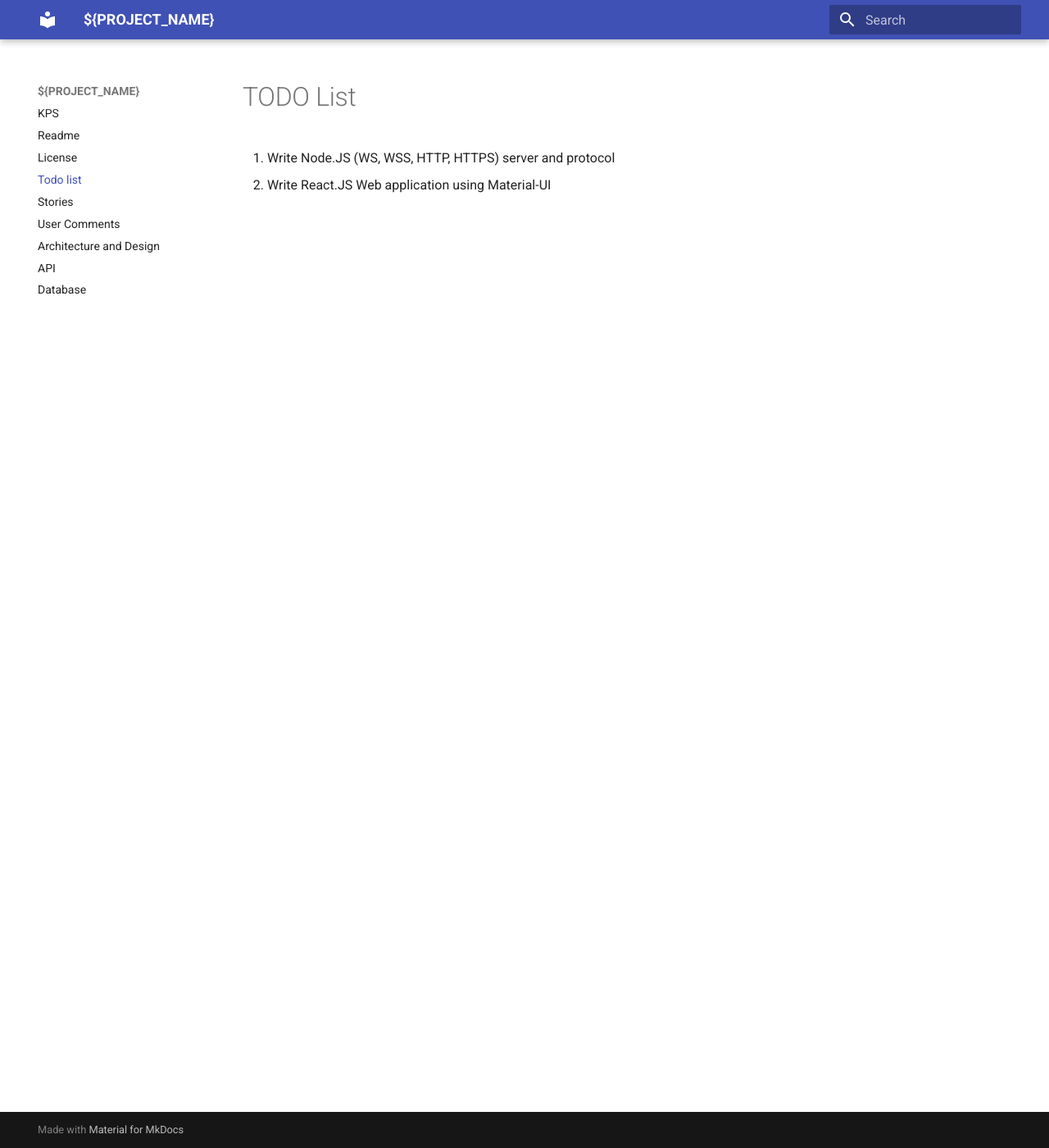
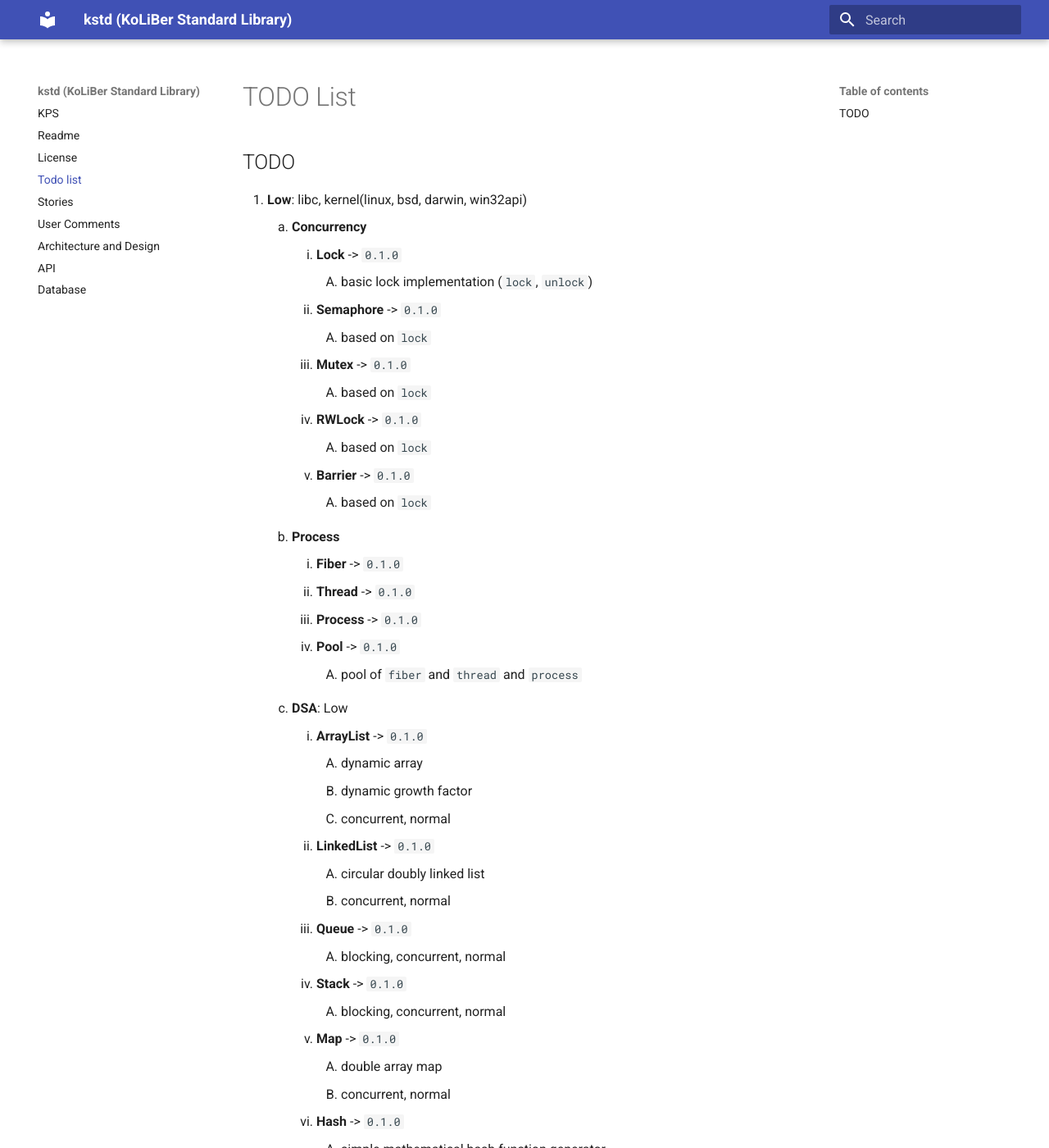
Before and after one commit to ckoliber/kstd, an MkDocs documentation site: the page built from docs/docs/TODO.md, in a window 1280 px wide and 1400 px high. Shown: the whole window at 82% size. Built offline with MkDocs 1.6.1 and Material for MkDocs 9.7.7, drawn with Linux system fonts in a browser that asks for light colours; old or Windows-style settings are respelled for this version of MkDocs; some of the changed text lies outside the part shown.

Commit message:
kstd Cycling Commit

```diff
--- a/docs/docs/TODO.md
+++ b/docs/docs/TODO.md
@@ -1,4 +1,75 @@
 # TODO List
 
-1. Write Node.JS (WS, WSS, HTTP, HTTPS) server and protocol
-2. Write React.JS Web application using Material-UI
+## TODO
+
+1. __Low__: libc, kernel(linux, bsd, darwin, win32api)
+    1. __Concurrency__
+        1. __Lock__ -> `0.1.0`
+            1. basic lock implementation (`lock`, `unlock`)
+        2. __Semaphore__ -> `0.1.0`
+            1. based on `lock`
+        3. __Mutex__ -> `0.1.0`
+            1. based on `lock`
+        4. __RWLock__ -> `0.1.0`
+            1. based on `lock`
+        5. __Barrier__ -> `0.1.0`
+            1. based on `lock`
+    2. __Process__
+        1. __Fiber__ -> `0.1.0`
+        2. __Thread__ -> `0.1.0`
+        3. __Process__ -> `0.1.0`
+        4. __Pool__ -> `0.1.0`
+            1. pool of `fiber` and `thread` and `process`
+    3. __DSA__: Low
+        1. __ArrayList__ -> `0.1.0`
+            1. dynamic array
+            2. dynamic growth factor
+            3. concurrent, normal
+        2. __LinkedList__ -> `0.1.0`
+            1. circular doubly linked list
+            2. concurrent, normal
+        3. __Queue__ -> `0.1.0`
+            1. blocking, concurrent, normal
+        4. __Stack__ -> `0.1.0`
+            1. blocking, concurrent, normal
+        5. __Map__ -> `0.1.0`
+            1. double array map
+            2. concurrent, normal
+        6. __Hash__ -> `0.1.0`
+            1. simple mathematical hash function generator
+        7. __Set__ -> `0.1.0`
+            1. concurrent, normal
+        8. __HashMap__ -> `0.1.0`
+            1. concurrent, normal
+    4. __Security__ -> `0.2.0`
+2. __IO__
+    1. __Memory__ -> `0.1.0`
+        1. cross platform `malloc`, `calloc`, `realloc`, `free`
+    2. __File__
+        1. __FD__
+            1. get fd from `stdio`, `memory`, `socket`, `file`
+            2. control (fcntl) operators: `nonblock`, `block`
+        2. __Poller__
+            1. has fd set for polling array of fd's
+            2. set's nonblocking flag on fd
+        3. __Pipe__
+            1. filter pipe
+            2. map pipe
+            3. reduce pipe
+    3. __Net__: DSA, Low
+        1. __TCP__ -> `0.1.0`
+            1. TCP socket `server` and `client`
+        2. __UDP__ -> `0.1.0`
+            1. UDP socket `server` and `client`
+        3. __TLS__ -> `0.1.0`
+            1. TLS socket `server` and `client`
+        4. __HTTP__ -> `0.1.0`
+            1. HTTP `server` and `client`
+        5. __HTTPS__ -> `0.1.0`
+            1. HTTPS `server` and `client`
+        6. __WS__ -> `0.1.0`
+            1. WebSocket `server` and `client`
+        7. __WSS__ -> `0.1.0`
+            1. WebSocketSecure `server` and `client`
+        8. __SSE__ -> `0.1.0`
+            1. ServerSendEvent `server` and `client`
--- a/docs/mkdocs.yml
+++ b/docs/mkdocs.yml
@@ -1,4 +1,4 @@
-site_name: ${PROJECT_NAME}
+site_name: kstd (KoLiBer Standard Library)
 pages:
   - 'KPS': KPS.md
   - 'Readme': README.md
```
Also changed, not shown: docs/docs/KPS.md (+2 -3 lines), 3 other files.
